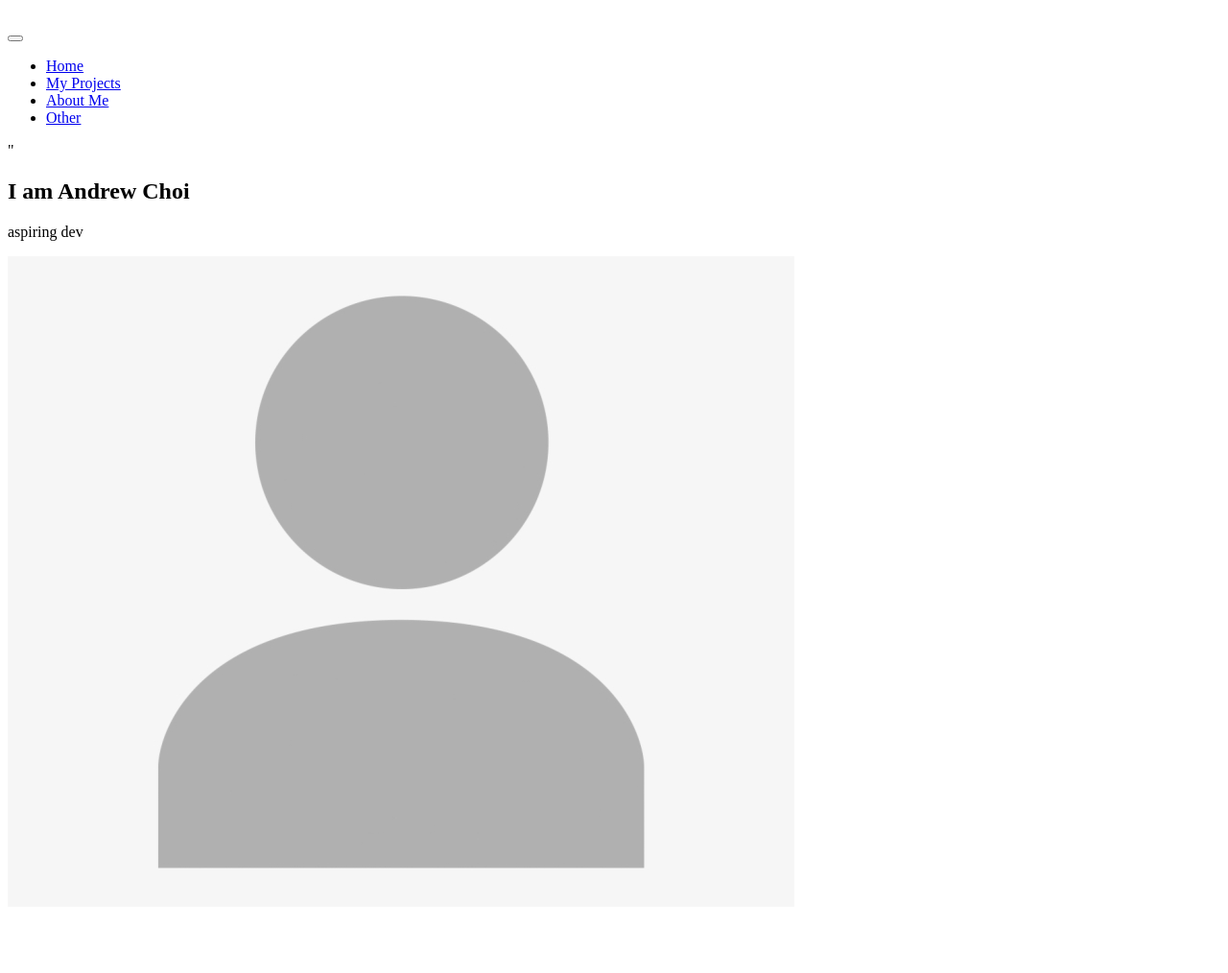
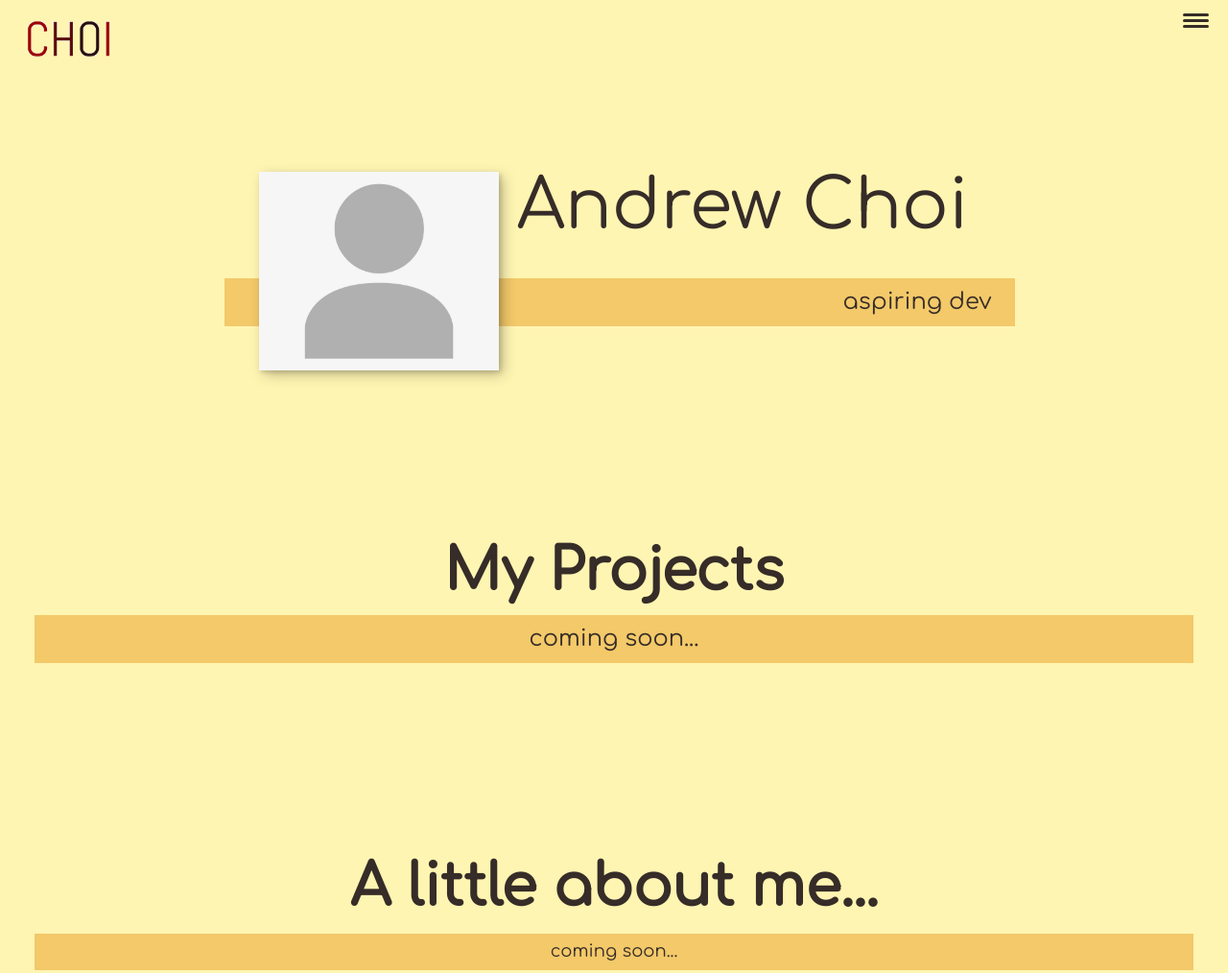
Before and after one commit to achoi98/achoi98.github.io, a plain HTML site: page index.html in a window 1280 px wide. Shown: the top 1014 px of the page at 96% size. Before the commit the page ends 957 px from the top, so only its background shows below. Drawn offline with Linux system fonts and the light colour scheme.

Commit message:
basic layout, no content yet

```diff
--- /dev/null
+++ b/css/style.css
@@ -0,0 +1,283 @@
+*,
+*::before,
+*::after {
+    box-sizing: boder-box;
+    caret-color: transparent;
+}
+
+/* custom properties */
+
+:root {
+    --ff-primary: 'Comfortaa', cursive;
+    --ff-secondary: ;
+
+    --fw-reg: 300;
+    --fw-bold: 900;
+
+    --clr-light: #FFF5B2;
+    --clr-dark: #362C28;
+    --clr-accent: #F3C969;
+
+
+    --fs-h1: 3rem;
+    --fs-h2: 2.25rem;
+    --fs-h3: 1.25rem;
+    --fs-body: 1rem;
+
+    --bs: 0.25em 0.25em 0.75em rgba(0,0,0,.25),
+          0.125em 0.125em 0.25em rgba(0,0,0,.15);
+}
+
+@media (min-width: 800px) {
+    :root {
+        --fs-h1: 4.5rem;
+        --fs-h2: 3.75rem;
+        --fs-h3: 1.5rem;
+        --fs-body: 1.125rem;
+    }
+}
+
+/* general styles */
+html {
+    scroll-behavior: smooth;
+}
+
+body {
+    background: var(--clr-light);
+    color: var(--clr-dark);
+    margin: 0;
+    font-family: var(--ff-primary);
+    font-size: var(--fs-body);
+    line-height: 1.6;
+}
+
+section {
+    padding: 5em 2em;
+}
+img {
+    display: block;
+    max-width: 100%;
+}
+
+strong { font-weight: var(---fw-bold) }
+/* typography */
+
+h1,
+h2,
+h3 {
+    line-height: 1;
+    margin: 0;
+}
+
+h1 { font-size: var(--fs-h1) }
+h2 { font-size: var(--fs-h2) }
+h3 { font-size: var(--fs-h3) }
+
+.section__title {
+    margin-bottom: .25em;
+    text-align: center;
+}
+
+.section__title--intro {
+    font-weight: var(--fw-reg);
+}
+
+.section__title--intro strong {
+    display: block;
+}
+
+.section__subtitle {
+    margin: 0;
+    font-size: var(--fs-h3);
+}
+
+.section__subtitle--intro,
+.section__subtitle--projects,
+.section__subtitle--about,
+.section__subtitle--other {
+    background: var(--clr-accent);
+    padding: .25em 1em;
+    font-family: var(--ff-secondary);
+    margin-bottom: 1em;
+    text-align: center;
+}
+
+/* header */
+
+header {
+    display: flex;
+    justify-content: space-between;
+    padding: 1em;
+}
+
+.logo {
+    max-width: 100px;
+}
+
+.nav {
+    position: fixed;
+    background: var(--clr-accent);
+    color: var(--clr-dark);
+    top: 0;
+    bottom: 0;
+    left: 0;
+    right: 0;
+    z-index: 100;
+
+    transform: translateX(100%);
+    transition: transform 250ms cubic-bezier(.5, 0, .5, 1);
+}
+
+.nav__list {
+    list-style: none;
+    display: flex;
+    height: 100%;
+    flex-direction: column;
+    justify-content: space-evenly;
+    align-items: center;
+    margin: 0;
+    padding: 0;
+}
+
+.nav__link {
+    color: inherit;
+    font-weight: var(--fw-bold);
+    font-size: var(--fs-h2);
+    text-decoration: none;
+}
+
+.nav__link:hover {
+    color: var(--clr-light);
+}
+
+.nav-toggle {
+    padding: .5em;
+    background: transparent;
+    border: 0;
+    cursor: pointer;
+    position: absolute;
+    right: 1em;
+    top: 1em;
+    z-index: 1000;
+}
+
+.nav-open .nav {
+    transform: translateX(0);
+}
+
+.nav-open .nav-toggle {
+    position: fixed;
+}
+
+.nav-open .hamburger {
+    transform: rotate(.625turn);
+}
+
+.nav-open .hamburger::before {
+    transform: rotate(90deg) translateX(-6px);
+}
+
+.nav-open .hamburger::after {
+    opacity: 0;
+}
+
+.hamburger {
+    display: block;
+    position: relative;
+}
+
+.hamburger,
+.hamburger::before,
+.hamburger::after {
+    background: var(--clr-dark);
+    width: 2em;
+    height: 3px;
+    border-radius: .5em;
+    transition: transform 250ms ease-in-out;
+}
+
+.hamburger::before,
+.hamburger::after {
+    content: '';
+    position: absolute;
+    left: 0;
+    right: 0;
+}
+
+.hamburger::before { top: 6px; }
+.hamburger::after { bottom: 6px; }
+/* intro section */
+
+.intro {
+    position: relative;
+}
+
+.intro__img {
+    box-shadow: var(--bs);
+}
+@media (min-width: 600px) {
+    .intro {
+        display: grid;
+        width: min-content;
+        margin: 0 auto;
+        grid-column-gap: 1em;
+        grid-template-areas:
+            "img title"
+            "img subtitle";
+        grid-template-columns: min-content max-content;
+    }
+
+    .intro__img {
+        grid-area: img;
+        min-width: 250px;
+        position: relative;
+        z-index: 2;
+    }
+
+    .section__subtitle--intro {
+        align-self: start;
+        grid-column: -1 / 1;
+        grid-row: 2;
+        text-align: right;
+        position: relative;
+        left: -1.5em;
+        width: calc(100% + 1.5em);
+    }
+}
+
+/* footer */
+
+.footer {
+    background: #EDFF86;
+    color: var(--clr-dark);
+    text-align: center;
+    padding: 2.5em 0;
+    font-size: var(--fs-h3);
+}
+
+.footer a { color: inherit; }
+
+.footer__link {
+    font-weight: var(--fw-bold);
+}
+
+.footer__link:hover,
+.social-list__link:hover {
+    opacity: .7;
+}
+
+.social-list {
+    list-style: none;
+    display: flex;
+    justify-content: center;
+    margin: 2em 0 0;
+    padding: 0;
+}
+
+.social-list__item {
+    margin: 0 .5em;
+}
+
+.social-list__link {
+    padding: .5em;
+}
--- a/index.html
+++ b/index.html
@@ -3,23 +3,28 @@
 	<head>
 		<meta charset="UTF-8">
 		<meta name="viewport" content="width=device-width, initial-scale=1.0">
-		<title>Andrew Choi Personal Website</title>
+		<title>Andrew Choi</title>
+		<link rel="preconnect" href="https://fonts.googleapis.com">
+		<link rel="preconnect" href="https://fonts.gstatic.com" crossorigin>
+		<link href="https://fonts.googleapis.com/css2?family=Comfortaa&display=swap" rel="stylesheet">
+		<link rel="stylesheet" href="css/style.css">
+		<script src="https://kit.fontawesome.com/5da792c57a.js" crossorigin="anonymous"></script>
 	</head>
 
 	<body>
 		<header>
 			<div class="logo">
-				<img>
+				<img src="img/logo.gif">
 			</div>
 			<button class="nav-toggle" aria-label="toggle navigation">
 				<span class="hamburger"></span>
 			</button>
 			<nav class="nav">
 				<ul class="nav__list">
-					<li class="nav__item"><a href="#" class="nav__link">Home</a></li>
-					<li class="nav__item"><a href="#" class="nav__link">My Projects</a></li>
-					<li class="nav__item"><a href="#" class="nav__link">About Me</a></li>
-					<li class="nav__item"><a href="#" class="nav__link">Other</a></li>
+					<li class="nav__item"><a href="#home" class="nav__link">Home</a></li>
+					<li class="nav__item"><a href="#projects" class="nav__link">My Projects</a></li>
+					<li class="nav__item"><a href="#about" class="nav__link">About Me</a></li>
+					<li class="nav__item"><a href="#other" class="nav__link">Other</a></li>
 				</ul>"
 			</nav>
 		</header>
@@ -28,12 +33,80 @@
 		<section class="intro" id="home">
 			<!-- double hypen means modifier class -->
 			<h1 class="section__title section__title--intro">
-				I am <strong>Andrew Choi</strong>
+				<strong>Andrew Choi</strong>
 			</h1>
 			<p class="section__subtitle section__subtitle--intro">aspiring dev</p>
-			<img src="img/placeholder-portrait.jpg" alt="andrew choi headshot">
+			<img src="img/placeholder-portrait.jpg" alt="andrew choi headshot" class="intro__img">
+		</section>
 
+		<!-- My Projects -->
+		<section class="my-projects" id="projects">
+			<h2 class="section__title section__title--projects">My Projects</h2>
+			<p class="section__subtitle section__subtitle--projects">coming soon...</p>
+			<div class="projects">
+				<div class="project">
+					<h3></h3>
+					<p></p>
+				</div>
+			</div>
+		</section>
 
+		<!-- About Me -->
+		<section class="about-me" id="about">
+			<h2 class="section__title section__title--about">A little about me...</h2>
+			<p class="section___subtitle section__subtitle--about">coming soon...</p>
+
+			<div class="about-me__body">
+				<p></p>
+				<p></p>
+			</div>
 		</section>
+
+		<!-- Other -->
+		<section class="others" id="other">
+			<h2 class="section__title">Other</h2>
+			<p class="section__subtitle section__subtitle--other">
+				coming soon...
+			</p>
+
+			<div class="gallery">
+				<a href="#" class="gallery__item">
+					<img src="" alt="" class="gallery__img">
+				</a>
+			</div>
+		</section>
+
+		<!-- Footer -->
+		<footer class="footer">
+			<a href="mailto:andrewchoi4998@gmail.com" class="footer__link">andrewchoi4998@gmail.com</a>
+			<ul class="social-list">
+				<!-- github -->
+				<li class="social-list__item">
+					<a class="social-list__link" href="https://github.com/achoi98">
+						<i class="fa-brands fa-github"></i>
+					</a>
+				</li>
+				<!-- linkedin -->
+				<li class="social-list__item">
+					<a class="social-list__link" href="https://www.linkedin.com/in/andrewchoi44/">
+						<i class="fa-brands fa-linkedin"></i>
+					</a>
+				</li>
+				<!-- resume download -->
+				<li class="social-list__item">
+					<a class="social-list__link" href="img/resume.pdf" download>
+						<i class="fa-solid fa-user-graduate"></i>
+					</a>
+				</li>
+				<!-- -->
+				<li class="social-list__item">
+					<a class="social-list__link" href="mailto:andrewchoi4998@gmail.com">
+						<i class="fa-solid fa-at"></i>
+					</a>
+				</li>
+			</ul>
+		</footer>
+
+		<script src="js/index.js"></script>
 	</body>
 </html>
--- /dev/null
+++ b/js/index.js
@@ -0,0 +1,12 @@
+const navToggle = document.querySelector('.nav-toggle');
+const navLinks = document.querySelectorAll('.nav__link');
+
+navToggle.addEventListener('click', () => {
+    document.body.classList.toggle('nav-open');
+});
+
+navLinks.forEach(link => {
+    link.addEventListener('click', () => {
+        document.body.classList.remove('nav-open');
+    })
+})
```
Also changed, not shown: img/logo.gif (added), 1 other file.
